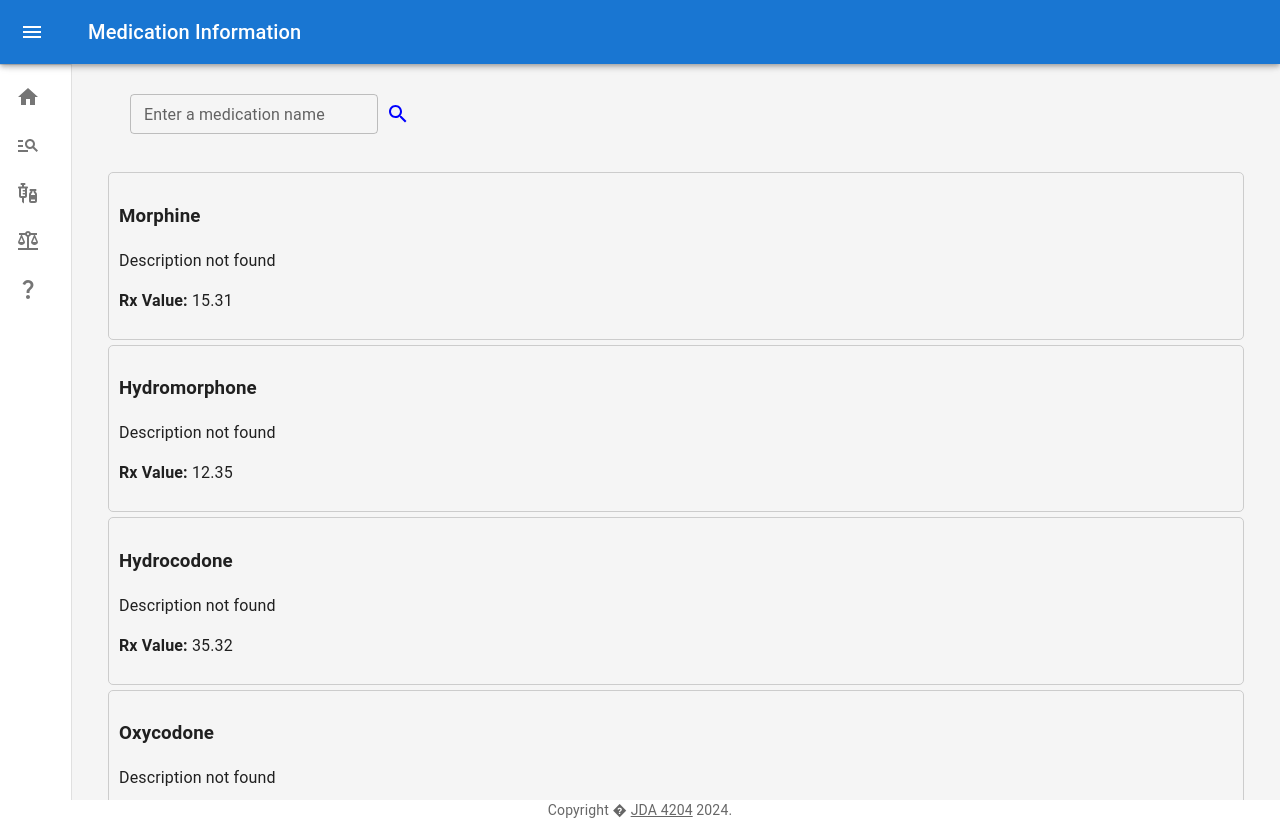
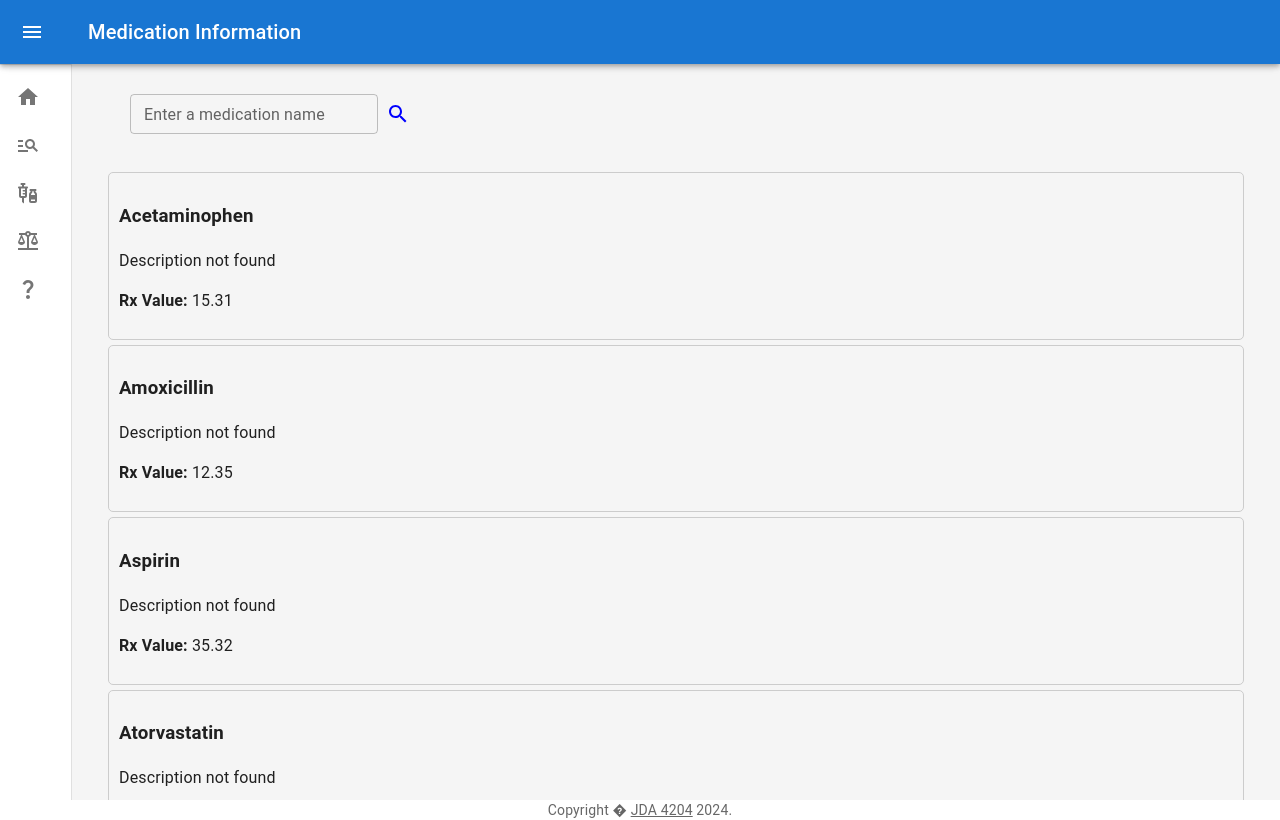
Before and after one commit to sue0-si/Medication_Conversion_4204, a React (Create React App) app in the folder medical_conversion/: page /medication-information in a window 1280 px wide. Built offline with nearby package versions, Linux system fonts and the light colour scheme; no server answers.

Commit message:
Created PO-IV conversion page, conversion results page, medication input from component, increased default medication list on search preview (medication information page). Adjusted navigation for new pages

```diff
--- a/medical_conversion/src/App.js
+++ b/medical_conversion/src/App.js
@@ -10,6 +10,8 @@ import Copyright from './Components/copyright';
 import Home from './Pages/Home';
 import MedicationLookup from './Pages/MedicationSearch';
 import DrugDetail from './Pages/DrugDetail.js';
+import PoIvConversion from './Pages/PoIvConversion';
+import ConversionResults from './Pages/ConversionResults';
 function App() {
     const [mode] = React.useState('light');
   return (
@@ -20,6 +22,8 @@ function App() {
                     <Route path="/" element={<Home />} />
                     <Route path="/medication-information" element={<MedicationLookup />} />
                   <Route path="/medication-information/:medication-name" element={<DrugDetail />} />
+                  <Route path="/po-iv" element={<PoIvConversion />} />
+                  <Route path="/po-iv/:key" element={<ConversionResults/> } />
                   </Routes>
           </Router>
           <Copyright/>
--- a/medical_conversion/src/Components/ApiDataTable.js
+++ b/medical_conversion/src/Components/ApiDataTable.js
@@ -15,7 +15,7 @@ export default function DataTable({ dataString }) {
                     </tr>
                 </thead>
                 <tbody>
-                    {data.map((item, index) => (
+                    {dataString.map((item, index) => (
                         <tr key={index}>
                             <td>{item}</td>
                         </tr>
--- a/medical_conversion/src/Components/Dashboard.js
+++ b/medical_conversion/src/Components/Dashboard.js
@@ -145,14 +145,14 @@ export default function Dashboard({children, heading}) {
                                     <ListItemText primary="Medication Information" />
                             </ListItemButton>
                          </Link>
-
+                         <Link to='/po-iv'>
                             <ListItemButton>
                                 <ListItemIcon>
                                     <VaccinesIcon/>
                                 </ListItemIcon>
                                 <ListItemText primary="PO:IV Conversion" />
                             </ListItemButton>
-
+                        </Link>
                         <ListItemButton>
                             <ListItemIcon>
                                 <BalanceIcon/>
--- /dev/null
+++ b/medical_conversion/src/Components/MedInputForm.js
@@ -0,0 +1,34 @@
+// JavaScript source code
+import { useState } from "react";
+import IconButton from "@mui/material/IconButton";
+import StartIcon from '@mui/icons-material/Start';
+import TextField from "@mui/material/TextField";
+import { useNavigate } from 'react-router-dom';
+
+
+
+
+function MedInputForm({ redirectOnSubmit }) {
+    const [value, setValue] = useState("");
+    const navigate = useNavigate();
+    const handleSubmit = event => {
+
+        event.preventDefault();
+
+        // 👇️ Redirect to results using medication name
+        navigate("/po-iv/" + redirectOnSubmit);
+    };
+    return (
+
+        <div style={{ padding: 30 }}>
+            <form onSubmit={handleSubmit}>
+
+                <IconButton type="submit" aria-label="submit">
+                    <StartIcon style={{ fill: "blue" }} />
+                </IconButton>
+            </form>
+        </div>
+    );
+}
+
+export default MedInputForm;
--- /dev/null
+++ b/medical_conversion/src/Pages/ConversionResults.js
@@ -0,0 +1,15 @@
+// JavaScript source code
+import React from "react";
+import Dashboard from "../Components/Dashboard";
+import MedInputForm from "../Components/MedInputForm";
+
+const ConversionResults = () => {
+    return (
+        <div>
+            <Dashboard heading='Conversion Results'>
+            </Dashboard>
+        </div>
+    );
+};
+
+export default ConversionResults;
--- a/medical_conversion/src/Pages/DrugDetail.js
+++ b/medical_conversion/src/Pages/DrugDetail.js
@@ -66,8 +66,10 @@ const DrugDetail = () => {
             try {
                 const encodedDrugName = encodeURIComponent(drugName);
                 console.log("Encoded drug name:", encodedDrugName);
+                console.log(`https://api.fda.gov/drug/label.json?search=openfda.brand_name:"${encodedDrugName}"&limit=1`);
                 const responsePromise = axios.get(`https://api.fda.gov/drug/label.json?search=openfda.brand_name:"${encodedDrugName}"&limit=1`);
                 const response = await Promise.race([responsePromise, timeoutPromise]);
+
                 console.log("API response:", response);
 
                 if (response.data.results && response.data.results.length > 0) {
@@ -121,20 +123,20 @@ const DrugDetail = () => {
                     </Tabs>
                 </Box>
                 <CustomTabPanel value={value} index={0}>
-                    {/*{dosage_and_administration ? dosage_and_administration[0] : "No dosage guideline available"}*/}
-                    <DataTable dataString={dosage_and_administration[0]}/>
+                    {dosage_and_administration ? dosage_and_administration[0] : "No dosage guideline available"}
+                    {/*<DataTable dataString={dosage_and_administration[0]}/>*/}
                 </CustomTabPanel>
                 <CustomTabPanel value={value} index={1}>
-                    {/*{adverse_reactions ? adverse_reactions[0] : "No side effect information available"}*/}
-                    <DataTable dataString={adverse_reactions[0]} />
+                    {adverse_reactions ? adverse_reactions[0] : "No side effect information available"}
+                    {/*<DataTable dataString={adverse_reactions[0]} />*/}
                 </CustomTabPanel>
                 <CustomTabPanel value={value} index={2}>
-                    {/*{drug_interactions ? drug_interactions[0] : "No drug interaction information available"}*/}
-                    <DataTable dataString={drug_interactions[0]} />
+                    {drug_interactions ? drug_interactions[0] : "No drug interaction information available"}
+                    {/*<DataTable dataString={drug_interactions[0]} />*/}
                 </CustomTabPanel>
                 <CustomTabPanel value={value} index={3}>
-                    {/*{indications_and_usage ? indications_and_usage[0] : "No treatment indication available"}*/}
-                    <DataTable dataString={indications_and_usage[0]} />
+                    {indications_and_usage ? indications_and_usage[0] : "No treatment indication available"}
+                    {/*<DataTable dataString={indications_and_usage[0]} />*/}
                 </CustomTabPanel>
             </Box>
         </Dashboard>
--- a/medical_conversion/src/Pages/MedicationSearch.js
+++ b/medical_conversion/src/Pages/MedicationSearch.js
@@ -36,11 +36,42 @@ const MedicationLookup = () => {
     const navigate = useNavigate();
 
     const data = [
-        "Morphine",
-        "Hydromorphone",
+        "Acetaminophen",
+        "Amoxicillin",
+        "Aspirin",
+        "Atorvastatin",
+        "Azithromycin",
+        "Captopril", "Ceftriaxone",
+        "Ciprofloxacin",
+        "Clindamycin",
+        "Clonidine",
+        "Dexamethasone",
+        "Digoxin",
+        "Diltiazem",
+        "Enalapril",
+        "Furosemide",
+        "Gabapentin",
+        "Glipizide",
+        "Heparin",
         "Hydrocodone",
+        "Ibuprofen",
+        "Insulin",
+        "Lisinopril",
+        "Losartan",
+        "Metformin",
+        "Metoprolol",
+        "Naproxen",
+        "Omeprazole",
+        "Ondansetron",
         "Oxycodone",
-        "Fentanyl"
+        "Prednisone",
+        "Ranitidine",
+        "Simvastatin",
+        "Spironolactone",
+        "Tramadol",
+        "Vancomycin",
+        "Warfarin"
+
     ];
 
     const rxValues = [
--- /dev/null
+++ b/medical_conversion/src/Pages/PoIvConversion.js
@@ -0,0 +1,16 @@
+// JavaScript source code
+import React from "react";
+import Dashboard from "../Components/Dashboard";
+import MedInputForm from "../Components/MedInputForm";
+
+const PoIvConversion = () => {
+    return (
+        <div>
+            <Dashboard heading='PO:IV Conversion'>
+                <MedInputForm redirectOnSubmit="results"/>
+            </Dashboard>
+        </div>
+    );
+};
+
+export default PoIvConversion;
```
Also changed, not shown: medical_conversion/src/Tools/FormatForTable.js (added, +22 -0 lines). Lines whose indentation alone changed are shown as unchanged.
